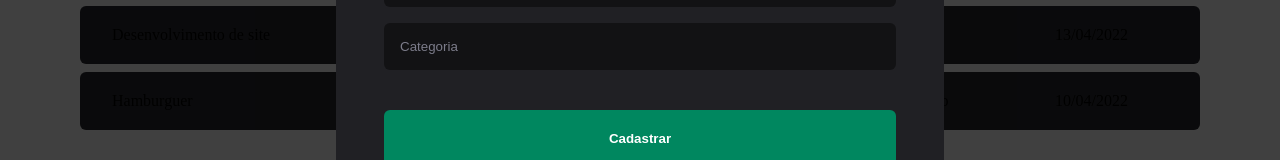
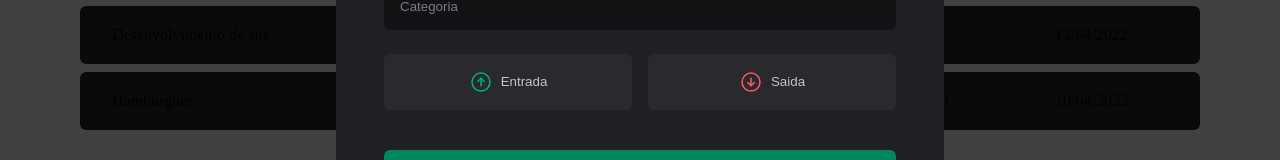
Before and after one commit to ericlys/dt-money, a React (Vite) app: page / in a window 1280 px wide. Both pictures are taken after a click on the button "Nova transação". Shown: the part 407-567 px from the top of the page. Built offline with nearby package versions, Linux system fonts and the light colour scheme.

Commit message:
chore: radio input and output buttons

```diff
--- a/package.json
+++ b/package.json
@@ -10,6 +10,7 @@
   },
   "dependencies": {
     "@radix-ui/react-dialog": "^1.0.2",
+    "@radix-ui/react-radio-group": "^1.1.0",
     "phosphor-react": "^1.4.1",
     "react": "^18.2.0",
     "react-dom": "^18.2.0",
--- a/src/components/NewTransactionModal/index.tsx
+++ b/src/components/NewTransactionModal/index.tsx
@@ -1,6 +1,6 @@
 import * as Dialog from "@radix-ui/react-dialog";
-import { X } from "phosphor-react";
-import { CloseButton, Content, Overlay } from "./styles";
+import { ArrowCircleDown, ArrowCircleUp, X } from "phosphor-react";
+import { CloseButton, Content, Overlay, TransactionType, TransactionTypeButton } from "./styles";
 
 export function NewTransactionModal() {
 
@@ -22,6 +22,18 @@
           <input type="text" placeholder="Preço" required/>
           <input type="text" placeholder="Categoria" required/>
 
+          <TransactionType>
+            <TransactionTypeButton variant="income" value="income">
+              <ArrowCircleUp size={24}/>
+              Entrada
+            </TransactionTypeButton>
+
+            <TransactionTypeButton variant="outcome" value="outcome">
+              <ArrowCircleDown size={24}/>
+              Saida
+            </TransactionTypeButton>
+          </TransactionType>
+
           <button type="submit">
             Cadastrar
           </button>
--- a/src/components/NewTransactionModal/styles.ts
+++ b/src/components/NewTransactionModal/styles.ts
@@ -1,4 +1,5 @@
 import * as Dialog from "@radix-ui/react-dialog";
+import * as RadioGroup from '@radix-ui/react-radio-group';
 import styled from "styled-components";
 
 export const Overlay = styled(Dialog.Overlay)`
@@ -68,3 +69,45 @@
   cursor: pointer;
   color: ${props => props.theme['gray-500']}
 `;
+
+export const TransactionType = styled(RadioGroup.Root)`
+  display: grid;
+  grid-template-columns: repeat(2, 1fr);
+  gap: 1rem;
+  margin-top: 0.5rem;
+`;
+
+interface TransactionTypeButtonProps {
+  variant: 'income' | 'outcome';
+}
+
+export const TransactionTypeButton = styled(RadioGroup.Item)<TransactionTypeButtonProps>`
+  background: ${props => props.theme['gray-700']};
+  padding: 1rem;
+  display: flex;
+  align-items: center;
+  justify-content: center;
+  gap: 0.5rem;
+  border: 0;
+  border-radius: 6px;
+  cursor: pointer;
+  color: ${props => props.theme['gray-300']};
+
+  svg {
+    color: ${props => props.variant === 'income' ? props.theme["green-300"] : props.theme["red-300"]};
+  }
+
+  &[data-state='unchecked']:hover {
+    background: ${ props => props.theme["gray-600"]};
+    transition: background-color 0.2s;
+  }
+
+  &[data-state='checked'] {
+    color: ${props => props.theme.white};
+    background: ${ props => props.variant === 'income' ? props.theme["green-500"] : props.theme["red-500"]};
+
+    svg {
+      color: ${props => props.theme.white};
+    }
+  }
+`;
```
Also changed, not shown: 1 other file (tests, documents, lock files or other folders).
